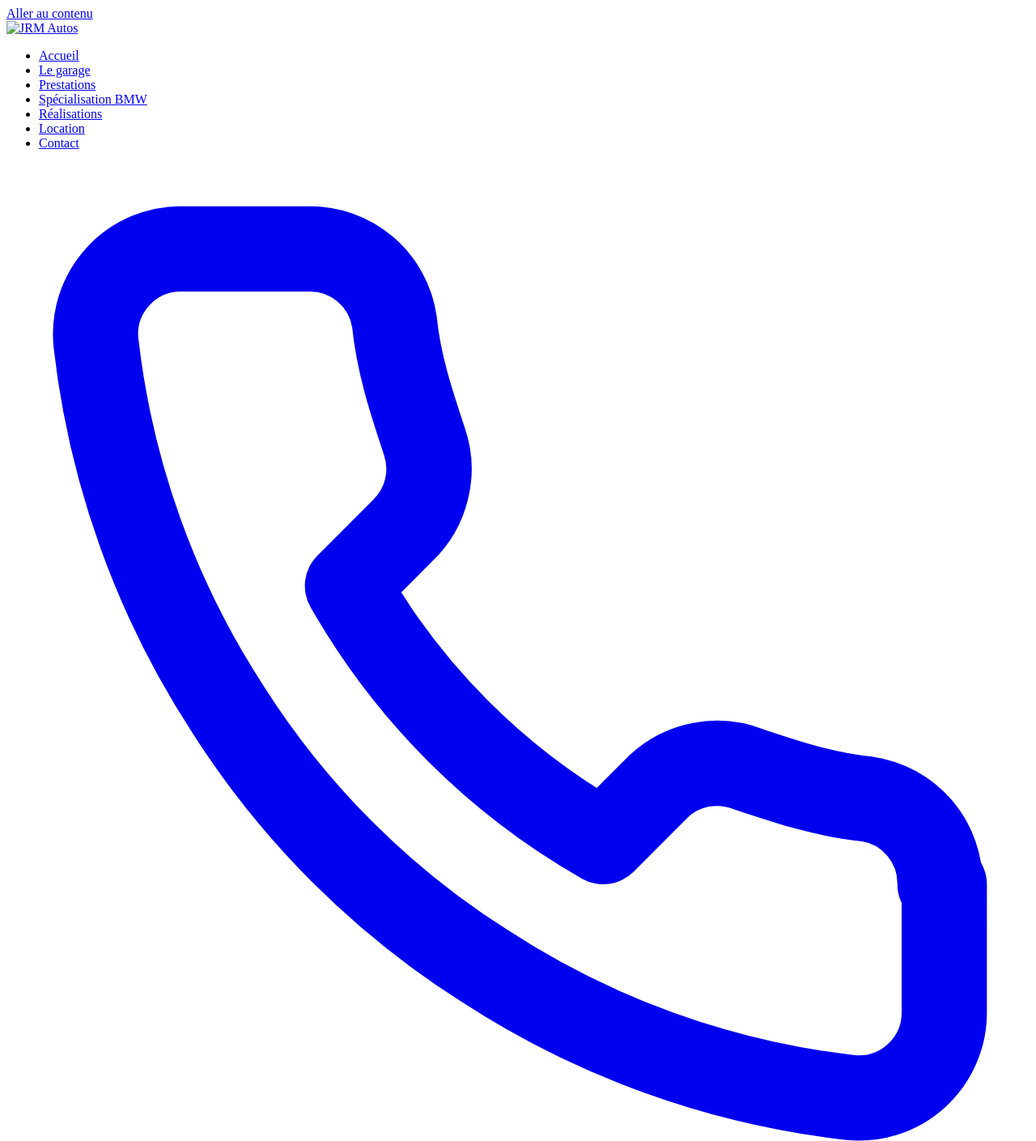
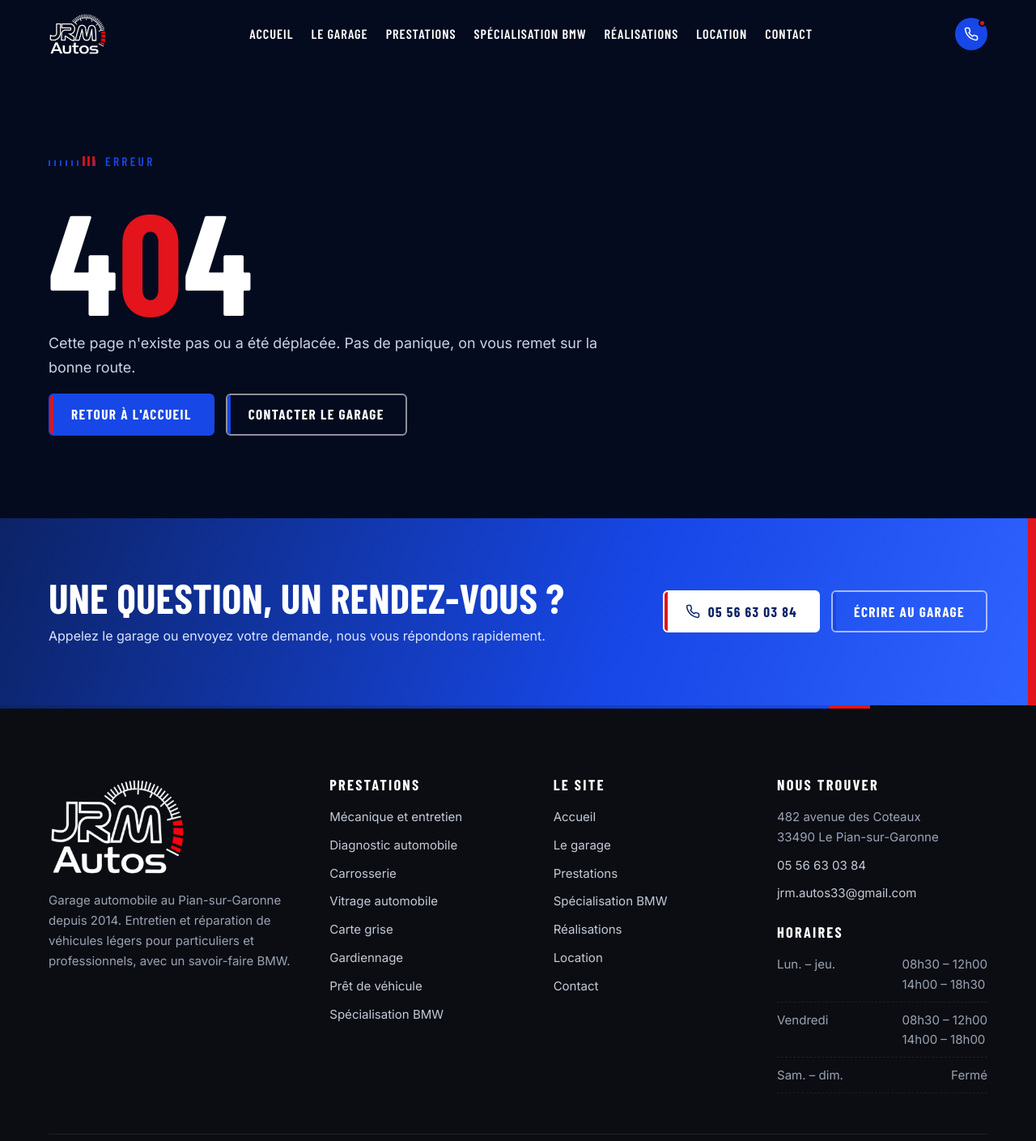
Before and after one commit to bouilleleonie03-pixel/jrm-autos, a plain HTML site: page 404.html in a window 1280 px wide. Shown: the top 1409 px of the page at 81% size. Drawn offline with Linux system fonts and the light colour scheme; the site is published under a folder, as on GitHub Pages, so addresses that start at the root find nothing.

Commit message:
Fix 404 page asset paths

```diff
--- a/404.html
+++ b/404.html
@@ -18,19 +18,19 @@
 <meta property="og:url" content="https://www.votre-domaine.fr/404.html">
 <meta property="og:image" content="https://www.votre-domaine.fr/assets/img/og-jrm-autos.jpg">
 <meta name="twitter:card" content="summary_large_image">
-<link rel="icon" type="image/png" sizes="32x32" href="/assets/img/favicon-32.png">
-<link rel="icon" type="image/png" sizes="512x512" href="/assets/img/favicon-512.png">
-<link rel="apple-touch-icon" href="/assets/img/apple-touch-icon.png">
-<link rel="preload" href="/assets/fonts/barlow-condensed-latin-700-normal.woff2" as="font" type="font/woff2" crossorigin>
-<link rel="preload" href="/assets/fonts/inter-latin-400-normal.woff2" as="font" type="font/woff2" crossorigin>
-<link rel="stylesheet" href="/assets/css/style.css?v=1">
+<link rel="icon" type="image/png" sizes="32x32" href="assets/img/favicon-32.png">
+<link rel="icon" type="image/png" sizes="512x512" href="assets/img/favicon-512.png">
+<link rel="apple-touch-icon" href="assets/img/apple-touch-icon.png">
+<link rel="preload" href="assets/fonts/barlow-condensed-latin-700-normal.woff2" as="font" type="font/woff2" crossorigin>
+<link rel="preload" href="assets/fonts/inter-latin-400-normal.woff2" as="font" type="font/woff2" crossorigin>
+<link rel="stylesheet" href="assets/css/style.css?v=1">
 </head>
 <body>
 <a class="skip-link" href="#contenu">Aller au contenu</a>
 <header class="site-header">
   <div class="container header-inner">
     <a class="brand" href="index.html" aria-label="JRM Autos — retour à l'accueil">
-      <img src="/assets/img/logo-jrm-autos-blanc.webp" width="520" height="374" alt="JRM Autos">
+      <img src="assets/img/logo-jrm-autos-blanc.webp" width="520" height="374" alt="JRM Autos">
     </a>
     <nav class="main-nav" id="menu" aria-label="Navigation principale">
       <ul>
@@ -80,7 +80,7 @@
   <div class="container">
     <div class="footer-top">
       <div class="footer-brand">
-        <img src="/assets/img/logo-jrm-autos-blanc.webp" width="520" height="374" alt="JRM Autos" loading="lazy">
+        <img src="assets/img/logo-jrm-autos-blanc.webp" width="520" height="374" alt="JRM Autos" loading="lazy">
         <p>Garage automobile au Pian-sur-Garonne depuis 2014. Entretien et réparation de véhicules légers pour particuliers et professionnels, avec un savoir-faire BMW.</p>
       </div>
       <div>
@@ -116,6 +116,6 @@
   <a href="tel:+33556630384"><svg viewBox="0 0 24 24" fill="none" stroke="currentColor" stroke-width="2" stroke-linecap="round" stroke-linejoin="round" aria-hidden="true"><path d="M22 16.9v3a2 2 0 0 1-2.2 2 19.8 19.8 0 0 1-8.6-3.1 19.5 19.5 0 0 1-6-6A19.8 19.8 0 0 1 2.1 4.2 2 2 0 0 1 4.1 2h3a2 2 0 0 1 2 1.7c.1 1 .4 1.9.7 2.8a2 2 0 0 1-.5 2.1L8 9.9a16 16 0 0 0 6 6l1.3-1.3a2 2 0 0 1 2.1-.4c.9.3 1.8.6 2.8.7a2 2 0 0 1 1.7 2z"/></svg> Appeler</a>
   <a href="contact.html#formulaire"><svg viewBox="0 0 24 24" fill="none" stroke="currentColor" stroke-width="2" stroke-linecap="round" stroke-linejoin="round" aria-hidden="true"><rect x="2" y="4" width="20" height="16" rx="2"/><path d="m22 6-10 7L2 6"/></svg> Devis / RDV</a>
 </div>
-<script src="/assets/js/main.js?v=1" defer></script>
+<script src="assets/js/main.js?v=1" defer></script>
 </body>
 </html>
```
